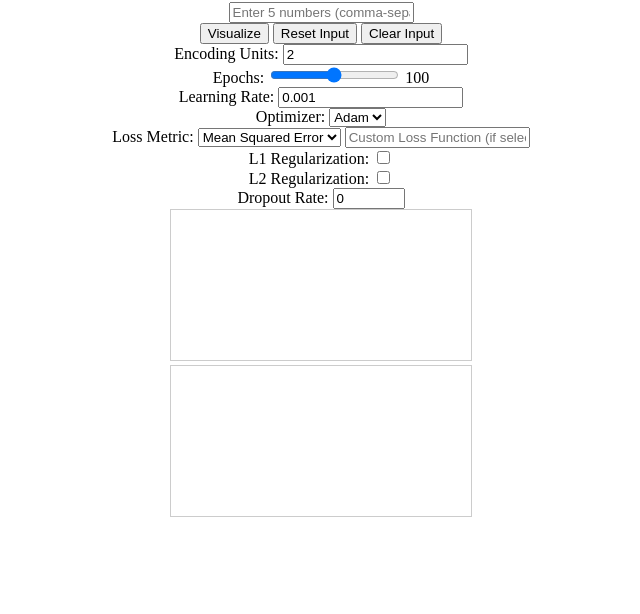
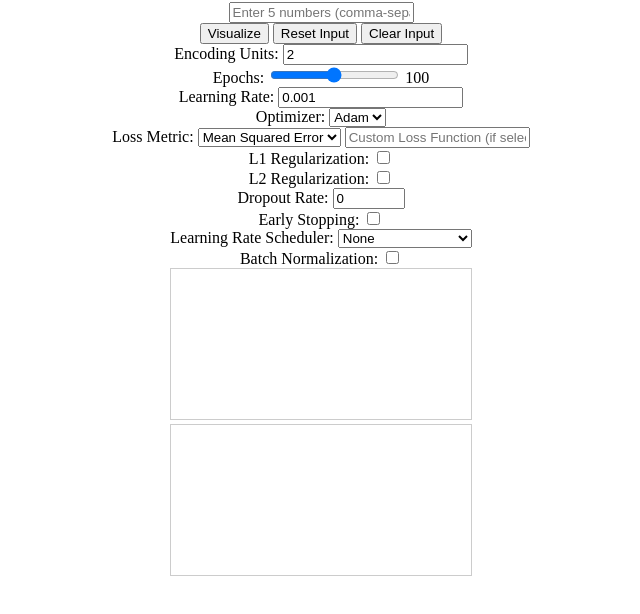
Before and after one commit to speedyfriend67/autoencoder-tenser.js, a plain HTML site: page index.html in a window 1280 px wide. Shown: the part 106-720 px from the top of the page, without its empty margins (319-959 px from the left). Drawn offline with nearby package versions, Linux system fonts and the light colour scheme; a script that the page names is missing.

Commit message:
Update index.html

```diff
--- a/index.html
+++ b/index.html
@@ -50,6 +50,19 @@
   <label for="dropoutRate">Dropout Rate:</label>
   <input type="number" id="dropoutRate" min="0" max="1" step="0.01" value="0">
   <br>
+  <label for="earlyStopping">Early Stopping:</label>
+  <input type="checkbox" id="earlyStopping">
+  <br>
+  <label for="learningRateScheduler">Learning Rate Scheduler:</label>
+  <select id="learningRateScheduler">
+    <option value="none">None</option>
+    <option value="exponentialDecay">Exponential Decay</option>
+    <option value="stepDecay">Step Decay</option>
+  </select>
+  <br>
+  <label for="batchNormalization">Batch Normalization:</label>
+  <input type="checkbox" id="batchNormalization">
+  <br>
   <canvas id="lineChart"></canvas>
   <br>
   <div id="encodedContainer"></div>
@@ -57,6 +70,7 @@
   <div id="trainingMetrics"></div>
   <p id="error" style="display: none;"></p>
   <canvas id="lossChart"></canvas>
+  <div id="modelSummary"></div>
 </div>
 <script src="autoencoder.js"></script>
 </body>
```
